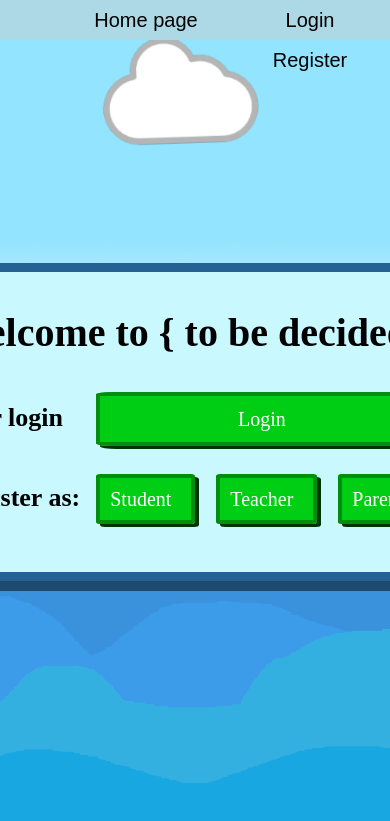
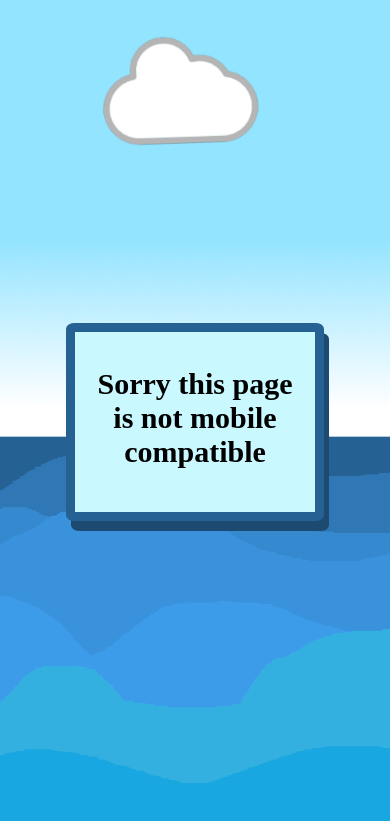
Before and after one commit to SophKirkup/Team_17, a Flask app: page / in a window 390 px wide; the page is wider, and only the part inside the window is pictured. Shown: the top 821 px of that part. Run offline with Flask 2, Linux system fonts and the light colour scheme.

Commit message:
Added media queries to prevent mobile devices from accessing the web page

```diff
--- a/static/style.css
+++ b/static/style.css
@@ -12,8 +12,8 @@ body {
 .login {
     background-color: rgba(201,248,255,255);
     color: blue;
-    height: 220px;
-    width: 280px;
+    height: 240px;
+    width: 300px;
     top: 50%;
     left: 50%;
     position: absolute;
@@ -28,7 +28,7 @@ body {
     background-color: rgba(201,248,255,255);
     color: blue;
     height: 420px;
-    width: 280px;
+    width: 300px;
     top: 50%;
     left: 50%;
     position: absolute;
@@ -45,6 +45,22 @@ body {
     font-size: 20px;
     height: 280px;
     width: 490px;
+    top: 50%;
+    left: 50%;
+    position: absolute;
+    transform: translate(-50%, -50%);
+    border: 9px solid rgba(37,97,147,255);
+    padding: 10px;
+    box-shadow: 5px 10px rgba(29,74,112,255);
+    border-radius: 3%;
+}
+
+.mobileBox {
+    background-color: rgba(201,248,255,255);
+    color: black;
+    font-size: 20px;
+    height: 160px;
+    width: 220px;
     top: 50%;
     left: 50%;
     position: absolute;
@@ -106,6 +122,7 @@ p{
 	display: flex;
 	justify-content: center;
 	align-items: center;
+    text-align: center;
 }
 
 input[type="text"],
@@ -284,3 +301,18 @@ button:hover {
 .button4:hover {
     background-color: rgb(4,194,20);
 }
+
+.mobile{
+    display: none;
+}
+
+@media screen and (max-width: 652px) {
+
+    .computer {
+        display: none;
+    }
+
+    .mobile{
+        display: block;
+    }
+}
--- a/templates/base.html
+++ b/templates/base.html
@@ -10,10 +10,8 @@
 
 
 <body class="backgroundImage">
-
+    <div class="computer">
         <div class="nav allignRight">
-
-
 
         {% if current_user.is_authenticated %}
           <div class="dropdown">
@@ -24,7 +22,7 @@
 
         <div class="dropdown">
             <form action="{{ url_for('games.pollutionGame') }}">
-            <button type="submit" >Pollution Game</button>
+                <button type="submit" >Pollution game</button>
             </form>
         </div>
             <div class="dropdown">
@@ -39,6 +37,7 @@
                 </form>
             </div>
         {% endif %}
+
 
         {% if not current_user.is_authenticated %}
             <div class="dropdown">
@@ -68,6 +67,17 @@
         {% block content %}
         {% endblock %}
 
+    </div>
+
+    <div class="mobile">
+        <div class="mobileBox">
+            <h2 class="center">
+                Sorry this page is not mobile compatible
+            </h2>
+        </div>
+    </div>
+
 </body>
 
+
 </html>
--- a/templates/turtleGame.html
+++ b/templates/turtleGame.html
@@ -2,10 +2,10 @@
 
 {% block content %}
 
-<body class="iFrame">
+<div class="iFrame">
 
     <iframe src="https://i.simmer.io/@kieranr2/turtle-swim" height="100%" width="100%"></iframe>
 
-</body>
+</div>
 
 {% endblock %}
```
Lines whose indentation alone changed are shown as unchanged.
